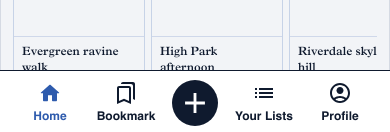
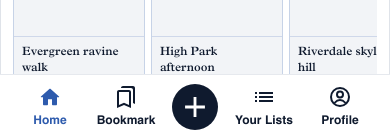
Before and after one commit to sosekit/sparkbook, a React Native app: screen /Lists in a window 390 px wide. Shown: the part 710-842 px from the top of the page. Built offline with nearby package versions, Linux system fonts and the light colour scheme; no server answers.

Commit message:
Refine white surfaces and bottom nav

```diff
--- a/src/assets/icons/SparkbookIcon.tsx
+++ b/src/assets/icons/SparkbookIcon.tsx
@@ -55,7 +55,7 @@ const icons: Record<SparkbookIconName, string> = {
   location: '<svg width="16" height="16" viewBox="0 0 16 16" fill="none" xmlns="http://www.w3.org/2000/svg"><path d="M8.00033 7.99967C8.36699 7.99967 8.68088 7.86912 8.94199 7.60801C9.2031 7.3469 9.33366 7.03301 9.33366 6.66634C9.33366 6.29967 9.2031 5.98579 8.94199 5.72467C8.68088 5.46356 8.36699 5.33301 8.00033 5.33301C7.63366 5.33301 7.31977 5.46356 7.05866 5.72467C6.79755 5.98579 6.66699 6.29967 6.66699 6.66634C6.66699 7.03301 6.79755 7.3469 7.05866 7.60801C7.31977 7.86912 7.63366 7.99967 8.00033 7.99967ZM8.00033 14.6663C6.21144 13.1441 4.87533 11.7302 3.99199 10.4247C3.10866 9.11912 2.66699 7.91079 2.66699 6.79967C2.66699 5.13301 3.2031 3.80523 4.27533 2.81634C5.34755 1.82745 6.58921 1.33301 8.00033 1.33301C9.41144 1.33301 10.6531 1.82745 11.7253 2.81634C12.7975 3.80523 13.3337 5.13301 13.3337 6.79967C13.3337 7.91079 12.892 9.11912 12.0087 10.4247C11.1253 11.7302 9.78921 13.1441 8.00033 14.6663Z" fill="black"/></svg>',
   nearby: '<svg width="16" height="16" viewBox="0 0 16 16" fill="none" xmlns="http://www.w3.org/2000/svg"><path d="M16 0L0 8L6 10L8 16L16 0Z" fill="black"/></svg>',
   pizza: '<svg width="16" height="16" viewBox="0 0 16 16" fill="none" xmlns="http://www.w3.org/2000/svg"><path d="M8.00017 1.33301C5.62017 1.33301 3.48684 2.35967 2.00684 3.99967L8.00017 14.6663L13.9935 3.99967C12.5202 2.36634 10.3802 1.33301 8.00017 1.33301ZM8.00017 11.9463L3.6735 4.23967C4.88017 3.23301 6.4135 2.66634 8.00017 2.66634C9.58684 2.66634 11.1202 3.23301 12.3268 4.23967L8.00017 11.9463ZM6.00017 3.66634C5.44684 3.66634 5.00017 4.11301 5.00017 4.66634C5.00017 5.21967 5.44684 5.66634 6.00017 5.66634C6.5535 5.66634 7.00017 5.21967 7.00017 4.66634C7.00017 4.11301 6.54684 3.66634 6.00017 3.66634ZM7.00017 8.66634C7.00017 9.21967 7.44684 9.66634 8.00017 9.66634C8.54684 9.66634 9.00017 9.21967 9.00017 8.66634C9.00017 8.11301 8.54684 7.66634 8.00017 7.66634C7.4535 7.66634 7.00017 8.11301 7.00017 8.66634Z" fill="white"/></svg>',
-  profile: '<svg width="16" height="16" viewBox="0 0 16 16" fill="none" xmlns="http://www.w3.org/2000/svg"><path d="M7.99967 1.33301C4.31967 1.33301 1.33301 4.31967 1.33301 7.99967C1.33301 11.6797 4.31967 14.6663 7.99967 14.6663C11.6797 14.6663 14.6663 11.6797 14.6663 7.99967C14.6663 4.31967 11.6797 1.33301 7.99967 1.33301ZM4.89967 12.333C5.77301 11.7063 6.83967 11.333 7.99967 11.333C9.15967 11.333 10.2263 11.7063 11.0997 12.333C10.2263 12.9597 9.15967 13.333 7.99967 13.333C6.83967 13.333 5.77301 12.9597 4.89967 12.333ZM12.093 11.413C10.9663 10.533 9.54634 9.99967 7.99967 9.99967C6.45301 9.99967 5.03301 10.533 3.90634 11.413C3.13301 10.4863 2.66634 9.29967 2.66634 7.99967C2.66634 5.05301 5.05301 2.66634 7.99967 2.66634C10.9463 2.66634 13.333 5.05301 13.333 7.99967C13.333 9.29967 12.8663 10.4863 12.093 11.413Z" fill="black"/><path d="M7.99967 3.99967C6.71301 3.99967 5.66634 5.04634 5.66634 6.33301C5.66634 7.61967 6.71301 8.66634 7.99967 8.66634C9.28634 8.66634 10.333 7.61967 10.333 6.33301C10.333 5.04634 9.28634 3.99967 7.99967 3.99967Z" fill="black"/></svg>',
+  profile: '<svg width="16" height="16" viewBox="0 0 16 16" fill="none" xmlns="http://www.w3.org/2000/svg"><circle cx="8" cy="8" r="6" stroke="black" stroke-width="1.33333" fill="none"/><circle cx="8" cy="6.33333" r="2" stroke="black" stroke-width="1.33333" fill="none"/><path d="M4.66699 11.6667C5.49366 10.6333 6.65366 10 8.00033 10C9.34699 10 10.507 10.6333 11.3337 11.6667" stroke="black" stroke-width="1.33333" stroke-linecap="round" fill="none"/></svg>',
   profileFilled: '<svg width="16" height="16" viewBox="0 0 16 16" fill="none" xmlns="http://www.w3.org/2000/svg"><path d="M7.99967 1.33301C4.31967 1.33301 1.33301 4.31967 1.33301 7.99967C1.33301 11.6797 4.31967 14.6663 7.99967 14.6663C11.6797 14.6663 14.6663 11.6797 14.6663 7.99967C14.6663 4.31967 11.6797 1.33301 7.99967 1.33301ZM7.99967 3.99967C9.28634 3.99967 10.333 5.04634 10.333 6.33301C10.333 7.61967 9.28634 8.66634 7.99967 8.66634C6.71301 8.66634 5.66634 7.61967 5.66634 6.33301C5.66634 5.04634 6.71301 3.99967 7.99967 3.99967ZM7.99967 13.333C6.64634 13.333 5.04634 12.7863 3.90634 11.413C5.03301 10.533 6.45301 9.99967 7.99967 9.99967C9.54634 9.99967 10.9663 10.533 12.093 11.413C10.953 12.7863 9.35301 13.333 7.99967 13.333Z" fill="black"/></svg>',
   search: '<svg width="16" height="16" viewBox="0 0 16 16" fill="none" xmlns="http://www.w3.org/2000/svg"><path d="M13.0667 14L8.86667 9.8C8.53333 10.0667 8.15 10.2778 7.71667 10.4333C7.28333 10.5889 6.82222 10.6667 6.33333 10.6667C5.12222 10.6667 4.09722 10.2472 3.25833 9.40833C2.41944 8.56944 2 7.54444 2 6.33333C2 5.12222 2.41944 4.09722 3.25833 3.25833C4.09722 2.41944 5.12222 2 6.33333 2C7.54444 2 8.56944 2.41944 9.40833 3.25833C10.2472 4.09722 10.6667 5.12222 10.6667 6.33333C10.6667 6.82222 10.5889 7.28333 10.4333 7.71667C10.2778 8.15 10.0667 8.53333 9.8 8.86667L14 13.0667L13.0667 14Z" fill="#1D1B20"/></svg>',
   spark: '<svg width="15" height="16" viewBox="0 0 15 16" fill="none" xmlns="http://www.w3.org/2000/svg"><path d="M7.5 2L9.01926 6.37946L13.125 8L9.01926 9.62054L7.5 14L5.98074 9.62054L1.875 8L5.98074 6.37946L7.5 2Z" fill="black"/></svg>',
--- a/src/components/BottomNav.tsx
+++ b/src/components/BottomNav.tsx
@@ -33,7 +33,7 @@ export function BottomNav({ active, onHome, onBookmarks, onCreate, onLists, onPr
   ] as const;
 
   return (
-    <View style={[styles.bar, { height: 64 + insets.bottom, paddingBottom: insets.bottom }]}>
+    <View style={[styles.bar, { height: 60 + insets.bottom, paddingBottom: Math.max(insets.bottom - 20, 4) }]}>
       {items.map(([key, label, onPress]) => (
         <Pressable
           key={key}
@@ -72,8 +72,9 @@ const styles = StyleSheet.create({
     justifyContent: 'center',
     gap: 16,
     paddingHorizontal: 16,
+    paddingTop: 8,
     borderTopWidth: 1,
-    borderColor: colors.text
+    borderColor: colors.dividerMuted
   },
   item: {
     width: 60,
--- a/src/theme/colors.ts
+++ b/src/theme/colors.ts
@@ -4,11 +4,11 @@ export const colors = {
   neutral: '#F2F4F7',
   text: '#0F1A2E',
   altText: '#4E6585',
-  background: '#F2F4F7',
+  background: '#FFFFFF',
   surface: '#FFFFFF',
   surfaceMuted: '#F2F4F7',
   mapWater: '#7BA3E0',
-  mapLand: '#F2F4F7',
+  mapLand: '#FFFFFF',
   mapRoad: '#FFFFFF',
   ink: '#0F1A2E',
   muted: '#4E6585',
```
